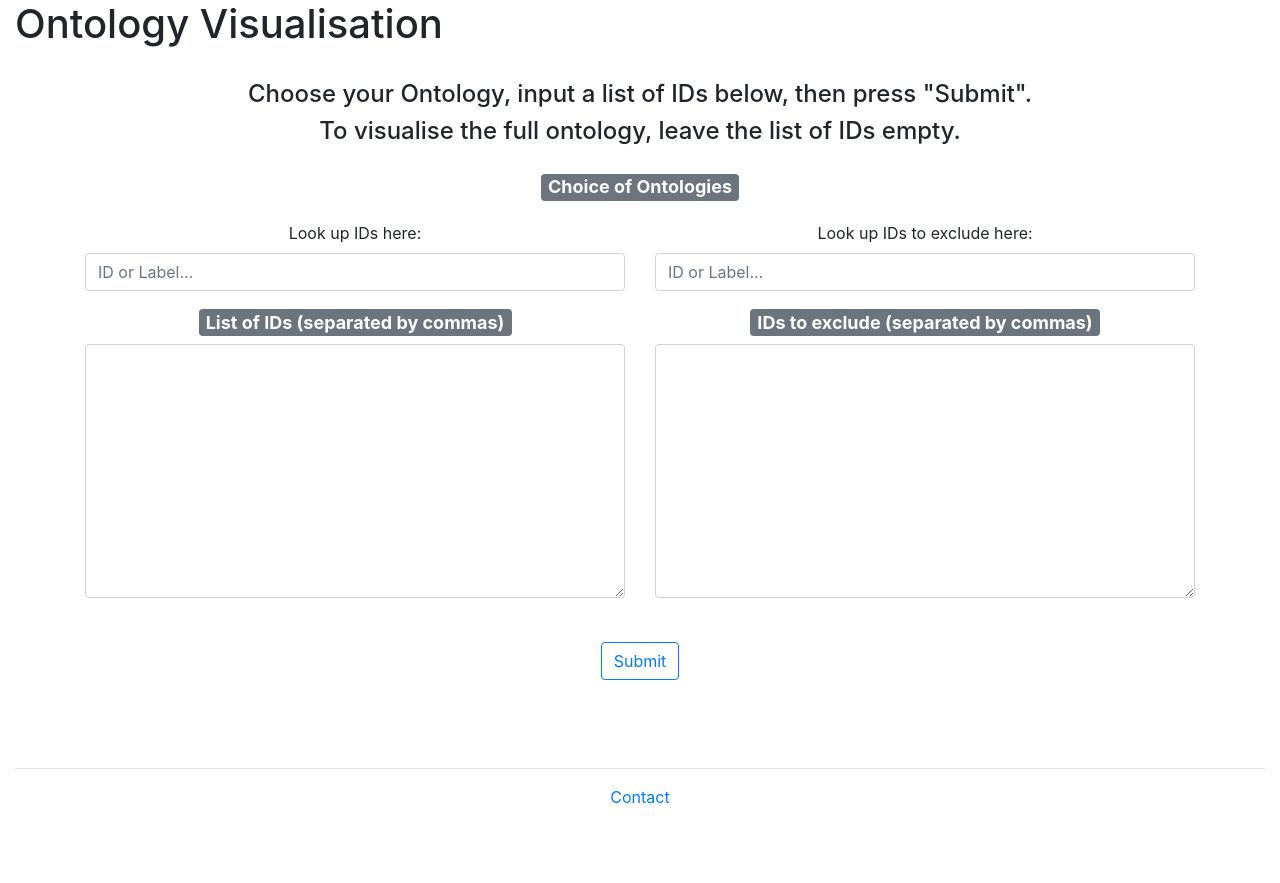
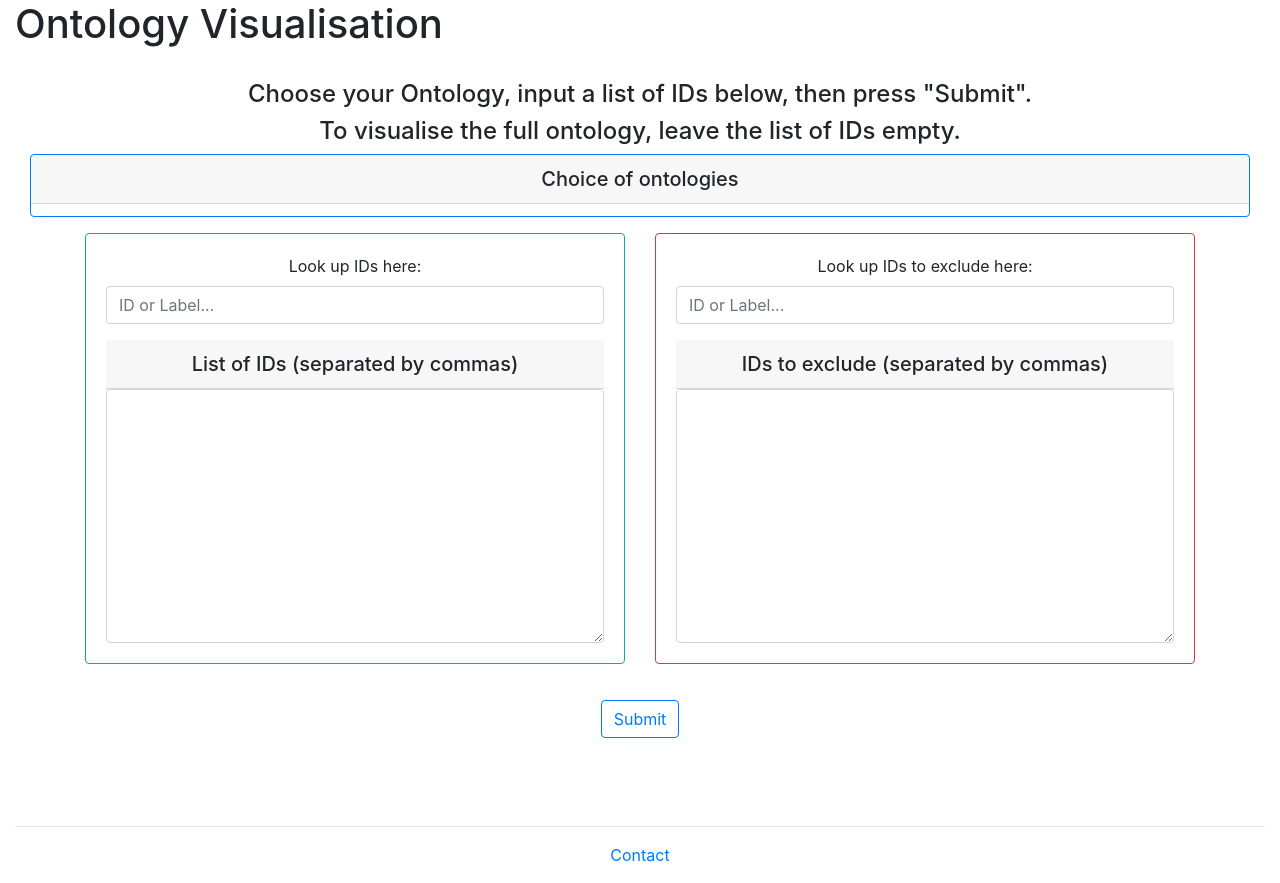
Before and after one commit to ontology-tools/onto-vis, a Flask app: page / in a window 1280 px wide. Before the commit the page ends 804 px from the top, so only its background shows below. Run offline with Flask 2, Linux system fonts and the light colour scheme; some libraries are stand-ins or nearby versions.

Commit message:
Bootstrap Cards (nice boxes) for UI
Signed-off-by: Tom <tomjuggler@gmail.com>

```diff
--- a/templates/index.html
+++ b/templates/index.html
@@ -93,22 +93,30 @@
 <div id="form_div" style="text-align: center;">
     <form  target=”_blank” id="submitText" name="form" method="POST" style="text-align: center;"
     action="/visualise" onsubmit="return required()">
-
-    <h4>
+    <div class="col">
+      <div class="card border-primary mb-3">
+        <!-- <h4>
           <span class="badge badge-secondary" placeholder="EG: AddictO BCIO" style = "margin-top: 20px;">
               Choice of Ontologies
           </span>
-  </h4>
+        </h4> -->
+        <h5 class="card-header">Choice of ontologies</h5>
+
         <div id="ont_div" style=" border-radius: 3px;  padding: 6px 11px; font-size: 24px; text-align: center;">
           {% for ont in ontologies %}
           <input id="{{ont}}" type="checkbox" name="{{ont}}" value="{{ont}}" style = "margin: 0px 10px; position: relative; bottom: 3px;" >{{ont}}
           {% endfor %}
           <input id="repo-text-box" name="repo" value="" hidden="true">
         </div>
+      </div>
+    </div>
+
     <div class="container">
       <div class="row">
 
         <div class="col">
+          <div class="card border-info mb-3">
+            <div class="card-body">
               <label for="search-replace" class="control-label">Look up IDs here:</label>
               <input class="form-control bs-autocomplete" id="search-replace" value="" placeholder="ID or Label..." type="text"
                 data-source="demo_source.php" data-hidden_field_id="id-or-label" data-item_id="id" data-item_label="name"
@@ -117,16 +125,21 @@
               <div class="form-group">
                 <input class="form-control" id="id-or-label" name="idlabel" value="" type="number" readonly>
               </div>
-          <h4>
+              <!-- <h4>
                 <span class="badge badge-secondary">
                     List of IDs (separated by commas)
                 </span>
-          </h4>
+              </h4> -->
+              <h5 class="card-header">List of IDs (separated by commas)</h5>
               <textarea id="idList" form="submitText" class="form-control" placeholder="" name="idList"rows="10"></textarea>
+            </div>
+          </div>
         </div>
 
 
         <div class="col">
+          <div class="card border-danger mb-3">
+            <div class="card-body">
               <label for="search-replace2" class="control-label">Look up IDs to exclude here:</label>
               <input class="form-control bs-autocomplete2" id="search-replace2" value="" placeholder="ID or Label..." type="text"
                 data-source="demo_source.php" data-hidden_field_id="id-or-label2" data-item_id="id" data-item_label="name"
@@ -135,15 +148,15 @@
               <div class="form-group">
                 <input class="form-control" id="id-or-label2" name="idlabel2" value="" type="number" readonly>
               </div>
-            <h4>
+                <!-- <h4>
                   <span class="badge badge-secondary">
                       IDs to exclude (separated by commas)
                   </span>
-            </h4>
+                </h4> -->
+                <h5 class="card-header">IDs to exclude (separated by commas)</h5>
                 <textarea id="excludeIDList" form="submitText" class="form-control" name="excludeIDList"rows="10"></textarea>
-              <br>
-
-
+            </div>
+          </div>
         </div>
 
 
```
Lines whose indentation alone changed are shown as unchanged.
